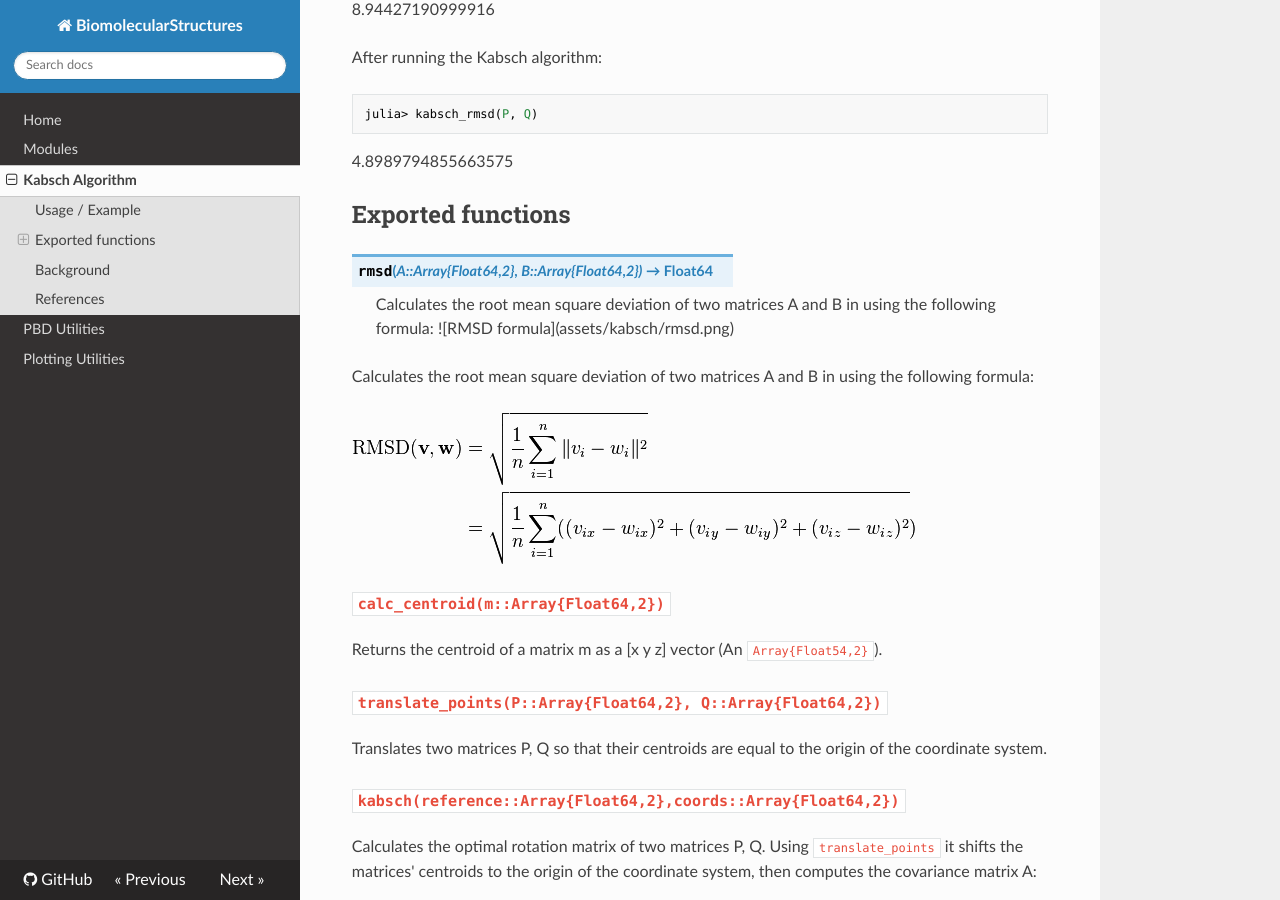
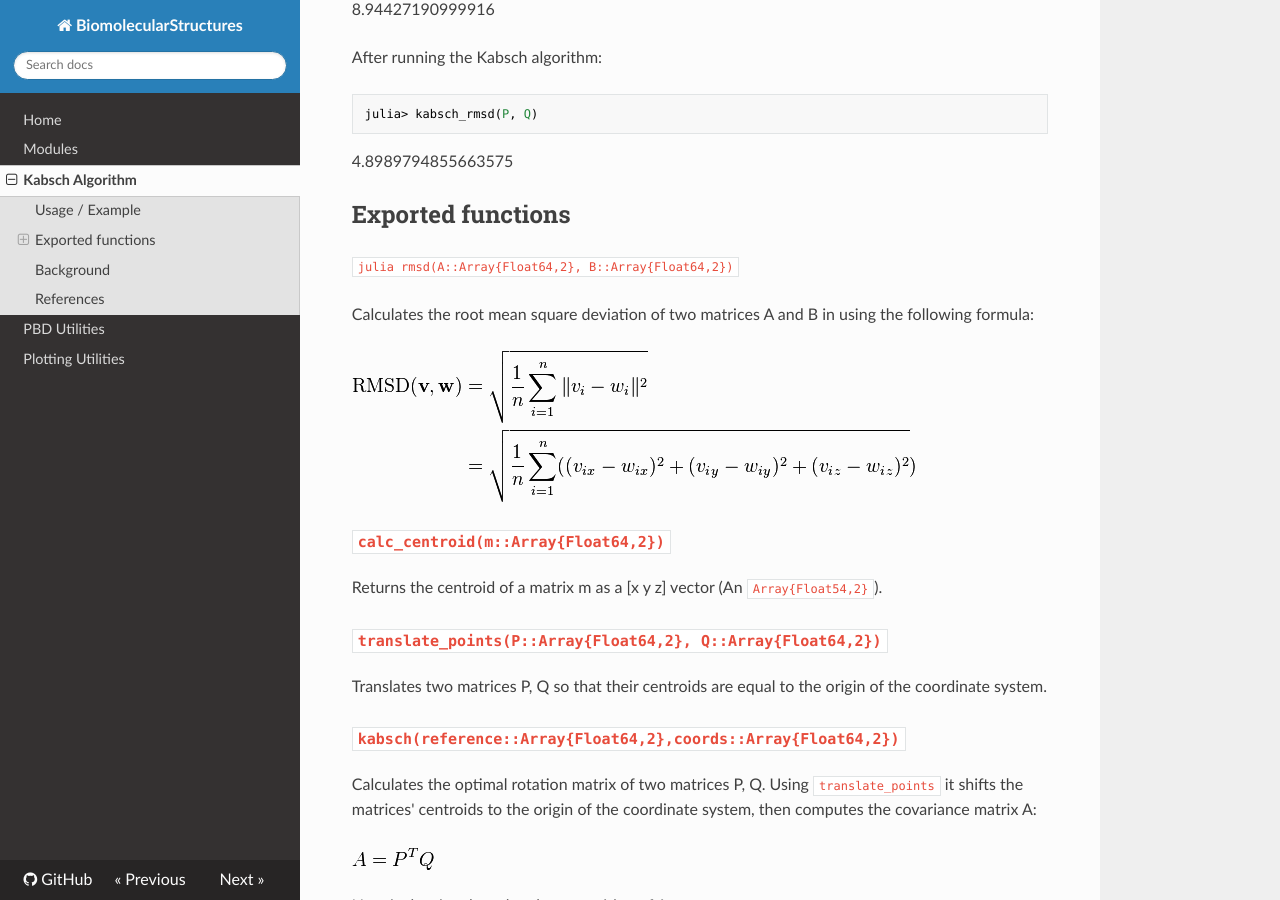
Before and after one commit to hng/BiomolecularStructures.jl, an MkDocs documentation site: the page built from docs/kabsch.md, in a window 1280 px wide and 900 px high, scrolled down 420 px. Built offline with MkDocs 1.6.1, drawn with Linux system fonts in a browser that asks for light colours; nearby versions of some CDN libraries; old or Windows-style settings are respelled for this version of MkDocs.

Commit message:
formatting

````diff
--- a/docs/kabsch.md
+++ b/docs/kabsch.md
@@ -24,13 +24,7 @@ julia> kabsch_rmsd(P, Q)
 
 ## Exported functions
 
-<dl class="function">
-<dt id="BiomolecularStructures.Kabsch.rmsd">
-<tt class="descname">rmsd</tt><big>(</big><em><b>A</b>::Array{Float64,2}</em>, <em><b>B</b>::Array{Float64,2}<big>)</big></em> → Float64<a class="headerlink" href="#BiomolecularStructures.Kabsch.rmsd" title="Permalink to this definition">¶</a></dt>
-<dd><p>Calculates the root mean square deviation of two matrices A and B in using the following formula:
-![RMSD formula](assets/kabsch/rmsd.png)
-</p>
-</dd></dl>
+```julia rmsd(A::Array{Float64,2}, B::Array{Float64,2}) ```
 
 Calculates the root mean square deviation of two matrices A and B in using the following formula:
 
````
